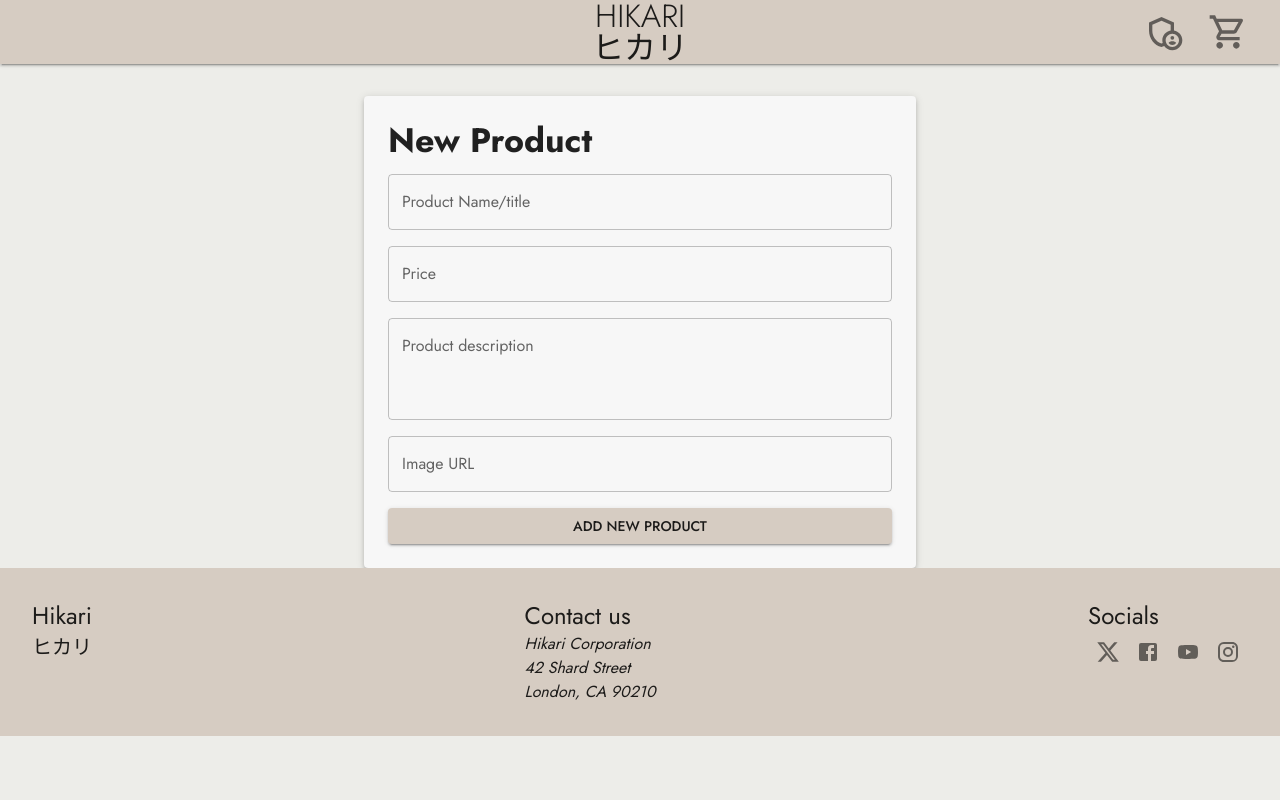
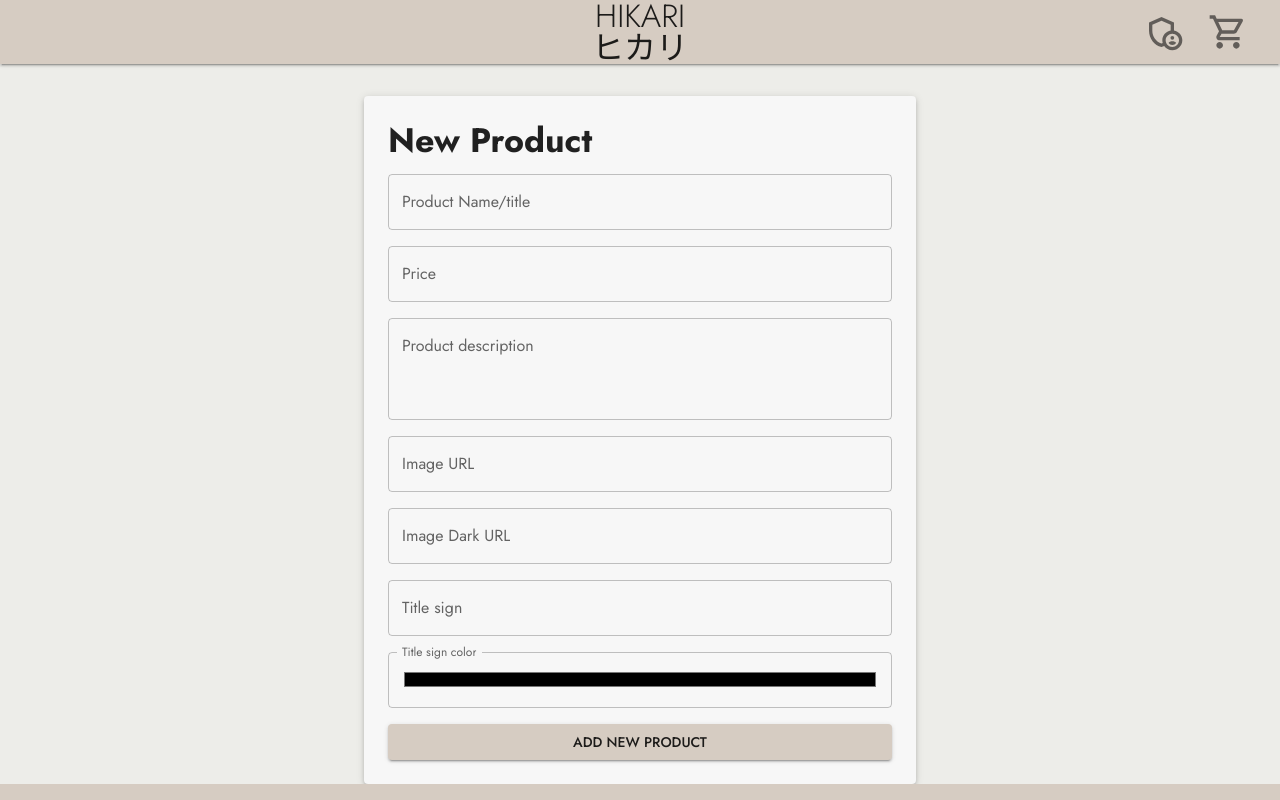
Before and after one commit to Peter-WebDev/hikari-webshop, a Next.js app: page /admin/add-product in a window 1280 px wide. Shown: the top 800 px of the page. Built offline with nearby package versions, Linux system fonts and the light colour scheme; what @mui/material-nextjs would draw is missing.

Commit message:
Added additional fields to match our db + added colorchecker with help from AI + 3 textfields

```diff
--- a/app/admin/add-product/AddProductForm.tsx
+++ b/app/admin/add-product/AddProductForm.tsx
@@ -7,10 +7,65 @@ import { useForm } from "react-hook-form";
 import { z } from "zod";
 
 const productSchema = z.object({
-    title: z.string().min(3, "Product title must be at least 3 characters"),
-    price: z.coerce.number().min(1, "Price must be at least 1"),
-    description: z.string().min(3, "Product description must be at least 3 characters"),
-    image: z.string().url("Product image must be a valid url"),
+  title: z.string().min(3, "Product title must be at least 3 characters"),
+  price: z.coerce.number().min(1, "Price must be at least 1"),
+  description: z.string().min(3, "Product description must be at least 3 characters"),
+  image: z.string().url("Product image must be a valid url"),
+  imageDark: z.string().url("Product image must be a valid url").optional(),
+  titleSign: z.string().min(1, "Title sign must be at least 1 character").optional(),
+
+  // Regex to check hex value, 6 chars (#RRGGBB)
+  // Refine to check color in accordance to WCAG
+  titleSignColor: z.string()
+    .regex(/^#([0-9A-Fa-f]{6})$/, "Title sign color must be a valid hex color")
+    .refine(
+      (color) => {
+        // Convert hex to RGB
+        const hex = color.replace('#', '');
+        let r, g, b;
+
+        if (hex.length === 3) {
+          // #RGB format
+          r = parseInt(hex[0] + hex[0], 16);
+          g = parseInt(hex[1] + hex[1], 16);
+          b = parseInt(hex[2] + hex[2], 16);
+        } else {
+          // #RRGGBB format
+          r = parseInt(hex.substring(0, 2), 16);
+          g = parseInt(hex.substring(2, 4), 16);
+          b = parseInt(hex.substring(4, 6), 16);
+        }
+
+        // Your background color (example: white #FFFFFF)
+        const bgR = 237;
+        const bgG = 237;
+        const bgB = 233;
+
+        // Calculate perceived brightness using weighted RGB (simplified luminance formula)
+        // This uses the perceived brightness formula: (0.299*R + 0.587*G + 0.114*B)
+        // Note: This is a simplification of the WCAG contrast formula but works for basic validation
+        const colorLuminance = (0.299 * r + 0.587 * g + 0.114 * b) / 255;
+        const bgLuminance = (0.299 * bgR + 0.587 * bgG + 0.114 * bgB) / 255;
+
+        const contrast = Math.abs(colorLuminance - bgLuminance);
+
+        // Minimum contrast threshold (e.g., 0.3 for moderate contrast, 0.5-0.6 for more stricter contrast)
+        return contrast > 0.4;
+      },
+      {
+        message: "Color doesn't have enough contrast with the background"
+      }
+    )
+    .optional(),
+  titleDescription: z.string().optional(),
+  titleWithDescription: z.string().optional(),
+  slogan: z.string().optional(),
+  note: z.string().optional(),
+  brand: z.string().optional(),
+  weight: z.coerce.number().min(1, "Weight must be at least 1").optional(),
+  length: z.coerce.number().min(1, "Length must be at least 1").optional(),
+  height: z.coerce.number().min(1, "Height must be at least 1").optional(),
+  diameter: z.coerce.number().min(1, "Diameter must be at least 1").optional(),
 });
 
 export type Product = z.infer<typeof productSchema>;
@@ -70,6 +125,29 @@ export default function AddProductForm() {
             helperText={errors.image?.message}
           />
 
+          <TextField
+            label="Image Dark URL"
+            {...register("imageDark")}
+            error={!!errors.imageDark}
+            helperText={errors.imageDark?.message}
+          />
+
+          <TextField
+            label="Title sign"
+            {...register("titleSign")}
+            error={!!errors.titleSign}
+            helperText={errors.titleSign?.message}
+          />
+
+          <TextField
+            type="color"
+            label="Title sign color"
+            defaultValue="#000000"
+            {...register("titleSignColor")}
+            error={!!errors.titleSignColor}
+            helperText={errors.titleSignColor?.message}
+          />
+
           <Button type="submit" variant="contained" color="primary" data-cy="admin-add-product">
             Add New Product
           </Button>
```
